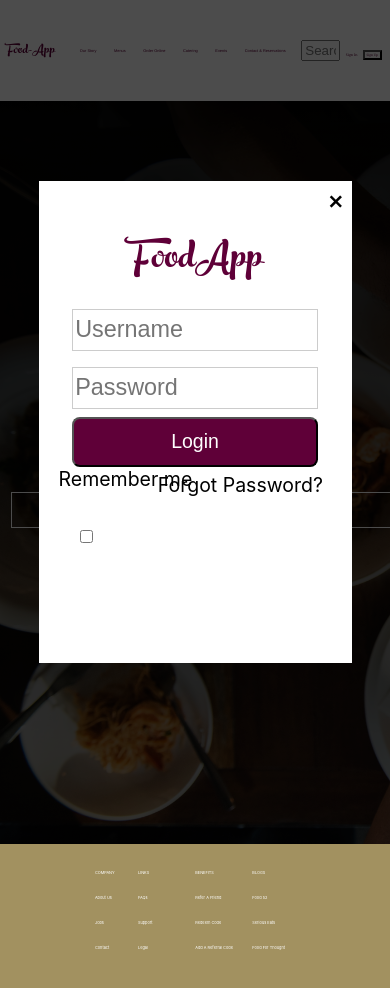
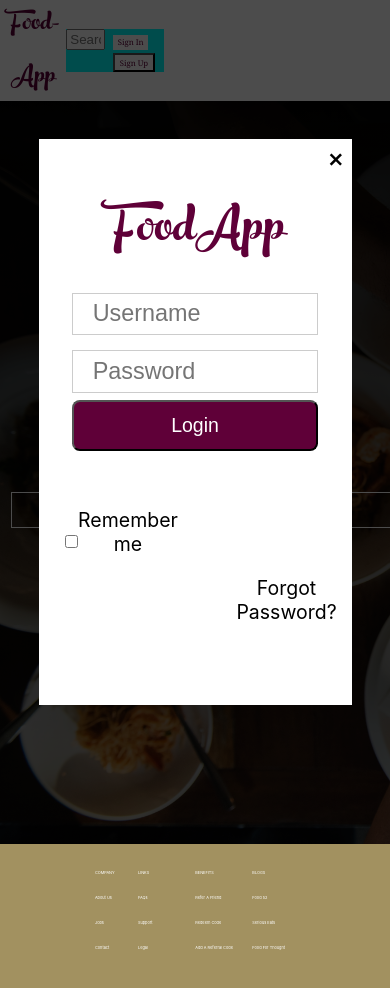
Before and after one commit to Nikhil713/Scrumpti, a React (Create React App) app: page / in a window 390 px wide. Both pictures are taken after a click on the button "Sign In". Shown: the top 988 px of the page. Built offline with nearby package versions, Linux system fonts and the light colour scheme.

Commit message:
Fix responiveness-login

```diff
--- a/src/App.css
+++ b/src/App.css
@@ -90,24 +90,28 @@ button:hover{
 
 .check{
   position: absolute;
-  left:0.6vw;
-  margin: 1.5vw 2.2vw;
+  /* left:3.3vw; */
+  /* margin: 1.5vw 2.2vw; */
+  cursor: pointer;
 }
 
-.rem{
-  position: absolute;
-  /* left:2.5vw;
-  margin: 1.5vw 2.2vw; */
-  font-size: 0.9vw;
+.remforgot{
+  /* border:1px solid black;   */
+  display: grid;
+  grid-template-columns: 1fr 1fr;
+  margin-top:2vw;
+  font-size:1vw;
 }
+
+ .rem{
+  float: left;
+  margin-left:1.2vw;
+ }
 
 .forgot{
   text-decoration: none;
   float: right;
-  font-size:0.9vw;
   color: black;
-  margin-right:2.2vw;
-  margin-top:1.5vw;
 }
 
 .forgot:hover {
@@ -183,7 +187,8 @@ button:hover{
       /* RESPONSIVE */
 
 
-@media only screen and (max-width:480px)  {
+@media only screen and (max-width:500px)  {
+
   .modalContentSignup{
     width: 70%;
     height:80%;
@@ -191,7 +196,7 @@ button:hover{
 
   .modalContentLogin{
     width:70%;
-    height:50%;
+    height:60%;
   }
 
   .modalContentLogin > a,.modalContentSignup > a{
@@ -232,32 +237,44 @@ button:hover{
   font-size:4.5vw;
 }
 
-.modalContentLogin > a,.modalContentSignup > a{
-  font-size:15vw;
-
+.modalContentLogin >form > input{
+  /* margin-left: 0; */
+  font-size:6vw;
+  padding: 5vw;
 }
 
 
-.modalContentLogin >form > input{
-  /* margin-left: 0; */
-  font-size:6vw;
+.remforgot{
+  /* border: 1px solid black; */
+  display: flex;
+  align-items: center;
+  justify-content: center;
+  /* display: grid;
+    grid-template-rows: 1fr 1fr; */
 }
 
 .check{
-  margin:16vw 5vw;
+  position: relative;
+  left:2vw;
+  /* bottom: 20vw; */
 }
 .rem{
   /* position: absolute; */
   /* left:5vw;
   margin: 15.5vw 7vw; */
   font-size: 5vw;
+  /* background-color: #3b5998; */
+  height: 100%;
+  /* margin-left: 8vw; */
+  margin-bottom: 5vw;
 }
 
 .forgot{
+  /* background-color: #5F0038; */
   font-size:5vw;
   color: black;
-  /* margin-right:2.2vw; */
-  /* margin-top:1.5vw; */
+  margin-left: 15vw;
+  margin-top:30vw;
 }
 
 }
--- a/src/App.js
+++ b/src/App.js
@@ -51,7 +51,8 @@ class App extends Component {
                     </form>
 
                     <div className="remforgot">
-                    <div className = "rem"><input type = "checkbox" className = "check"></input>Remember me</div>
+                    <input type = "checkbox" className = "check"></input>
+                    <div><a className = "rem">Remember me</a></div>
                     <div><a href = "#" className = "forgot">Forgot Password?</a></div>
                     </div>
                  </div>
--- a/src/components/navbar/navbar.css
+++ b/src/components/navbar/navbar.css
@@ -114,3 +114,31 @@
     text-decoration: underline;
     cursor: pointer;
   }
+
+
+  @media only screen and (max-width:500px){
+
+    .navbar{
+      /* display: grid; */
+      /* grid-template-columns:1 fr 1fr 1fr;  */
+      /* justify-content: center; */
+
+    }
+    .appName{
+      font-size: 10vw;
+      float: left;
+      /* background-color: #5F0038;  */
+    }
+    .navLinks{
+      display: none;
+    }
+
+    .login{
+      /* float: right; */
+      background-color: aqua
+    }
+
+    .signInButton,.signUpButton{
+      font-size:2vw;
+    }
+  }
```
